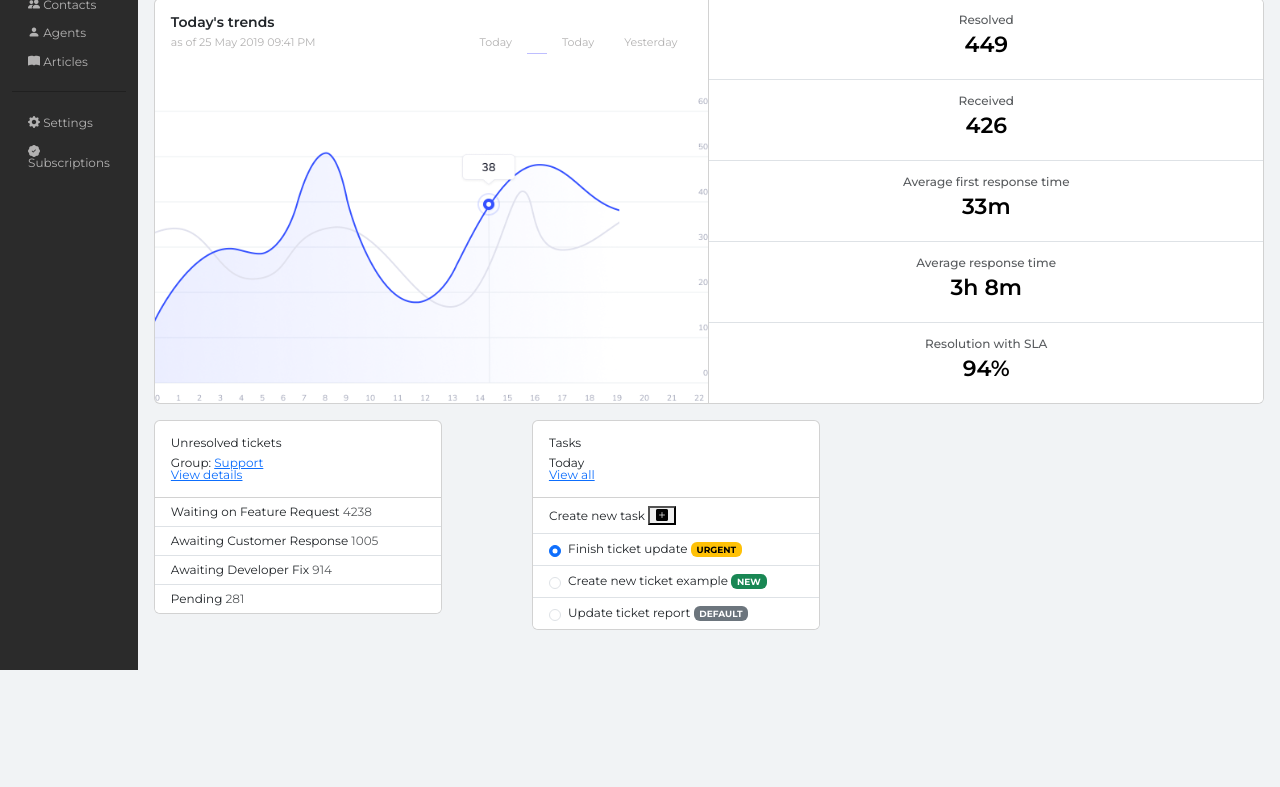
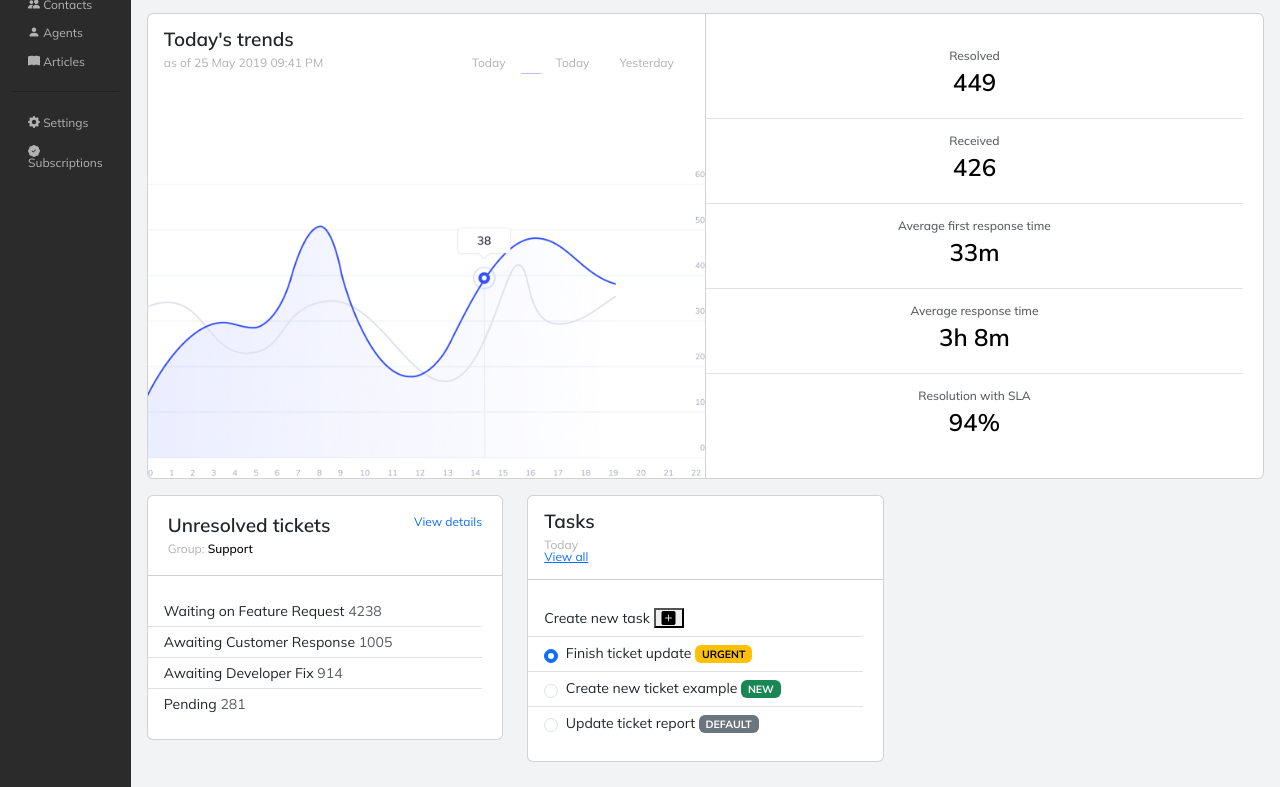
Before and after one commit to kitchb/Bootstrap_Group7, a website: page public/index.html in a window 1280 px wide. Shown: the part 168-955 px from the top of the page. Before the commit the page ends 838 px from the top, so only its background shows below. Drawn offline with nearby package versions, Linux system fonts and the light colour scheme.

Commit message:
Updated mixins and font + size
Moved .subheading and .heading2 mixins to new mixins on Main for other head2 and other .subheading.
Added topsub mixin and apply for all subheads.
Changed fonts to Mulish and font-sizes based on Figma.

```diff
--- a/public/index.html
+++ b/public/index.html
@@ -18,8 +18,7 @@
     <!-- GOOGLE FONTS -->
     <link rel="preconnect" href="https://fonts.googleapis.com">
     <link rel="preconnect" href="https://fonts.gstatic.com" crossorigin>
-    <link href="https://fonts.googleapis.com/css2?family=Montserrat:ital,wght@0,100..900;1,100..900&display=swap"
-        rel="stylesheet">
+    <link href="https://fonts.googleapis.com/css2?family=Mulish:ital,wght@0,200..1000;1,200..1000&display=swap" rel="stylesheet">
 
     <title>Bootstrap Group 7</title>
 </head>
@@ -84,13 +83,22 @@
                                         <div class="p-2 hleft">Overview</div>
                                         <div class="hright">
                                             <button type="button" class="btn btn-primary position-relative">
-                                                <svg xmlns="http://www.w3.org/2000/svg" width="18" height="18" viewBox="0 0 24 24" fill="none" stroke="#C5C7CD" stroke-width="2" stroke-linecap="round" stroke-linejoin="round"><circle cx="11" cy="11" r="8"></circle><line x1="21" y1="21" x2="16.65" y2="16.65"></line></svg>
+                                                <svg xmlns="http://www.w3.org/2000/svg" width="18" height="18"
+                                                    viewBox="0 0 24 24" fill="none" stroke="#C5C7CD" stroke-width="2"
+                                                    stroke-linecap="round" stroke-linejoin="round">
+                                                    <circle cx="11" cy="11" r="8"></circle>
+                                                    <line x1="21" y1="21" x2="16.65" y2="16.65"></line>
+                                                </svg>
                                             </button>
                                             <button type="button" class="btn btn-primary position-relative">
-                                                <svg xmlns="http://www.w3.org/2000/svg" width="18" height="19" viewBox="0 0 18 19" fill="none">
-                                                    <path d="M7.99999 19C9.10374 19 9.99905 18.1047 9.99905 17H6.00093C6.00093 18.1047 6.89624 19 7.99999 19ZM14.7309 14.3216C14.1272 13.6728 12.9975 12.6969 12.9975 9.5C12.9975 7.07188 11.295 5.12812 8.99937 4.65125V4C8.99937 3.44781 8.55187 3 7.99999 3C7.44812 3 7.00062 3.44781 7.00062 4V4.65125C4.70499 5.12812 3.00249 7.07188 3.00249 9.5C3.00249 12.6969 1.8728 13.6728 1.26905 14.3216C1.08155 14.5231 0.998429 14.7641 0.999991 15C1.00343 15.5125 1.40562 16 2.00312 16H13.9969C14.5944 16 14.9969 15.5125 15 15C15.0016 14.7641 14.9184 14.5228 14.7309 14.3216Z" fill="#C5C7CD"></path>
-                                                    <circle cx="13" cy="5" r="3.75" fill="#3751FF" stroke="#F7F8FC" stroke-width="1.5"></circle>
-                                                 </svg>
+                                                <svg xmlns="http://www.w3.org/2000/svg" width="18" height="19"
+                                                    viewBox="0 0 18 19" fill="none">
+                                                    <path
+                                                        d="M7.99999 19C9.10374 19 9.99905 18.1047 9.99905 17H6.00093C6.00093 18.1047 6.89624 19 7.99999 19ZM14.7309 14.3216C14.1272 13.6728 12.9975 12.6969 12.9975 9.5C12.9975 7.07188 11.295 5.12812 8.99937 4.65125V4C8.99937 3.44781 8.55187 3 7.99999 3C7.44812 3 7.00062 3.44781 7.00062 4V4.65125C4.70499 5.12812 3.00249 7.07188 3.00249 9.5C3.00249 12.6969 1.8728 13.6728 1.26905 14.3216C1.08155 14.5231 0.998429 14.7641 0.999991 15C1.00343 15.5125 1.40562 16 2.00312 16H13.9969C14.5944 16 14.9969 15.5125 15 15C15.0016 14.7641 14.9184 14.5228 14.7309 14.3216Z"
+                                                        fill="#C5C7CD"></path>
+                                                    <circle cx="13" cy="5" r="3.75" fill="#3751FF" stroke="#F7F8FC"
+                                                        stroke-width="1.5"></circle>
+                                                </svg>
                                             </button>
                                             <div class="vr"></div>
                                             <div class="p-2">Jones Ferdinand</div>
@@ -152,7 +160,7 @@
                                         <h2 class="card-title heading2">Today's trends</h2>
                                         <div class="subheading">
                                             <p class="card-text">as of 25 May 2019 09:41
-                                                    PM</p>
+                                                PM</p>
                                             <div class="legend">
                                                 <p><span class="blue-bar"></span> Today</p>
                                                 <hr class="bluebar" width="20px" color="blue" />
@@ -193,18 +201,22 @@
                     </div>
                 </div>
 
-
+                <!-- WHAT IS THIS? -->
                 <div class="p-2">
 
                     <!-- Unresolved Tickets & Tasks -->
                     <div class="row row-cols-1 row-cols-md-3 g-4">
                         <!-- Unresolved Tickets Block -->
                         <div class="col">
-                            <div class="card" style="width: 18rem;">
-                                <div class="card-body">
-                                    <h5 class="card-title heading2">Unresolved tickets</h5>
-                                    <p class="card-text">Group: <a href=""> Support </a></p>
+                            <div class="card">
+                                <div class="card-body unresolvedbar">
+                                    <div class="top-subheading">
+                                    <h2 class="card-title heading2">Unresolved tickets</h2>
                                     <a href="#" class="card-link"> View details </a>
+                                </div>
+                                    <div class="subheading">
+                                        <p class="card-text">Group:<a href="" id="support"> Support </a></p>
+                                    </div>
                                 </div>
                                 <ul class="list-group list-group-flush">
                                     <li class="list-group-item">
@@ -228,10 +240,10 @@
                         </div>
                         <!-- Tasks Block -->
                         <div class="col">
-                            <div class="card" style="width: 18rem;">
+                            <div class="card">
                                 <div class="card-body">
                                     <h5 class="card-title heading2"> Tasks </h5>
-                                    <p class="card-text"> Today </p>
+                                    <p class="card-text subheading"> Today </p>
                                     <a href="#" class="card-link"> View all </a>
                                 </div>
                                 <ul class="list-group list-group-flush">
--- a/src/scss/style.scss
+++ b/src/scss/style.scss
@@ -4,7 +4,7 @@ $background-color: rgb(241, 243, 245);
 $sidebar-color: rgb(43, 43, 43);
 
 // TEXT
-$font-stack: "Montserrat", sans-serif;
+$font-stack: "Mulish", sans-serif;
 
 // COLORS
 $primary-color: black;
@@ -14,6 +14,33 @@ $sidebar-activecolor: rgb(235, 235, 235);
 $main-activecolor: rgb(63, 55, 227);
 
 // MIXINS
+// MAIN
+@mixin head2 {
+    font-weight: 600;
+    font-size: 19px;
+}
+
+@mixin topsub {
+    height: auto;
+    width: 100%;
+    display: flex;
+    flex-direction: row;
+    flex-wrap: wrap;
+    justify-content: space-between;
+}
+
+@mixin subhead {
+    display: flex;
+    flex-direction: row;
+    flex-wrap: wrap;
+    justify-content: space-between;
+    color: $tertiary-color;
+    font-size: 12px;
+    height: auto;
+    width: 100%;
+}
+
+// HEADER
 @mixin header {
     width: 100%;
     height: auto;
@@ -25,14 +52,14 @@ $main-activecolor: rgb(63, 55, 227);
         width: 50%;
         height: auto;
         font-weight: 600;
-        font-size: 22px;
+        font-size: 24px;
     }
 
     .hright {
         width: 50%;
         height: auto;
         font-weight: 600;
-        font-size: 12px;
+        font-size: 14px;
         display: flex;
         flex-wrap: wrap;
         flex-direction: row;
@@ -50,7 +77,7 @@ $main-activecolor: rgb(63, 55, 227);
     }
 }
 
-
+// ROW OF TICKET BLOCK
 @mixin ticketblock {
     display: flex;
     justify-content: center;
@@ -60,13 +87,13 @@ $main-activecolor: rgb(63, 55, 227);
 
     h5 {
         font-weight: 600;
-        font-size: 14px;
+        font-size: 19px;
         color: $secondary-color;
     }
 
     p {
-        font-weight: 600;
-        font-size: 32px;
+        font-weight: 700;
+        font-size: 40px;
     }
 
     &:hover {
@@ -76,23 +103,8 @@ $main-activecolor: rgb(63, 55, 227);
     }
 }
 
+// TODAY'S TREND
 @mixin leftblock {
-    .heading2 {
-        font-weight: 600;
-        font-size: 14px;
-    }
-
-    .subheading {
-        display: flex;
-        flex-direction: row;
-        flex-wrap: wrap;
-        justify-content: space-between;
-        color: $tertiary-color;
-        font-size: 11px;
-        height: auto;
-        width: 100%;
-    }
-
     .legend {
         display: flex;
         flex-direction: row;
@@ -111,14 +123,12 @@ $main-activecolor: rgb(63, 55, 227);
     }
 }
 
-
-
 @mixin rightblock {
     display: flex;
     justify-content: center;
     flex-direction: column;
     align-items: center;
-    padding: 15px;
+    padding: 16px;
     font-weight: 500;
     font-size: 12px;
     color: $secondary-color;
@@ -126,9 +136,35 @@ $main-activecolor: rgb(63, 55, 227);
     p {
         color: $primary-color;
         font-weight: 600;
-        font-size: 22px;
+        font-size: 24px;
         padding: 8px;
     }
+}
+
+// UNRESOLVED TICKET
+@mixin unresolved {
+    display: flex;
+    justify-content: center;
+    flex-direction: column;
+    padding: 20px;
+
+    a {
+        text-decoration: none;
+    }
+
+    #support {
+        color: black;
+        font-weight: 500;
+    }
+}
+
+@mixin list {
+    display: flex;
+    justify-content: center;
+    flex-direction: column;
+    padding: 20px;
+    justify-content: space-between;
+    font-size: 14px;
 }
 
 // CSS
@@ -153,16 +189,25 @@ body {
 }
 
 // Main Content
+.heading2 {
+    @include head2;
+}
+
+.subheading {
+    @include subhead;
+}
+
+// 1ST ROW
 .topheader{
     @include header;
 }
 
+// 2ND ROW
 .ticketbar {
     @include ticketblock;
 }
 
-
-
+// 3RD ROW: TODAY'S TREND
 .rightbar{
     @include rightblock;
 }
@@ -170,3 +215,16 @@ body {
 .leftbar{
     @include leftblock;
 }
+
+// 4TH ROW: TICKETS & TASKS
+.top-subheading {
+    @include topsub;
+}
+
+.unresolvedbar {
+    @include unresolved;
+}
+
+ul {
+    @include list;
+}
```
Also changed, not shown: public/assets/css/style.css, 1 other file.
